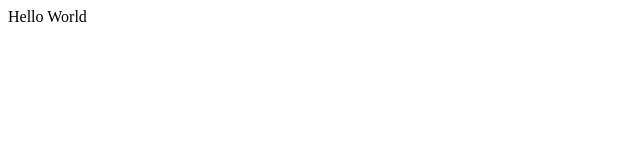
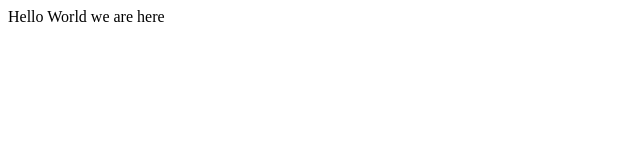
Before and after one commit to abmAsadullah/SimpleProject, a plain HTML site: page index.html in a window 1280 px wide. Shown: the full height of the page, 0-640 px from the left. Drawn offline with Linux system fonts and the light colour scheme.

Commit message:
second commit

```diff
--- a/index.html
+++ b/index.html
@@ -8,7 +8,7 @@
 
   <body>
     <script src="https://cdn.freecodecamp.org/testable-projects-fcc/v1/bundle.js"></script>
-    Hello World
+    Hello World we are here
     <!--
 
     Hello Camper!
```
